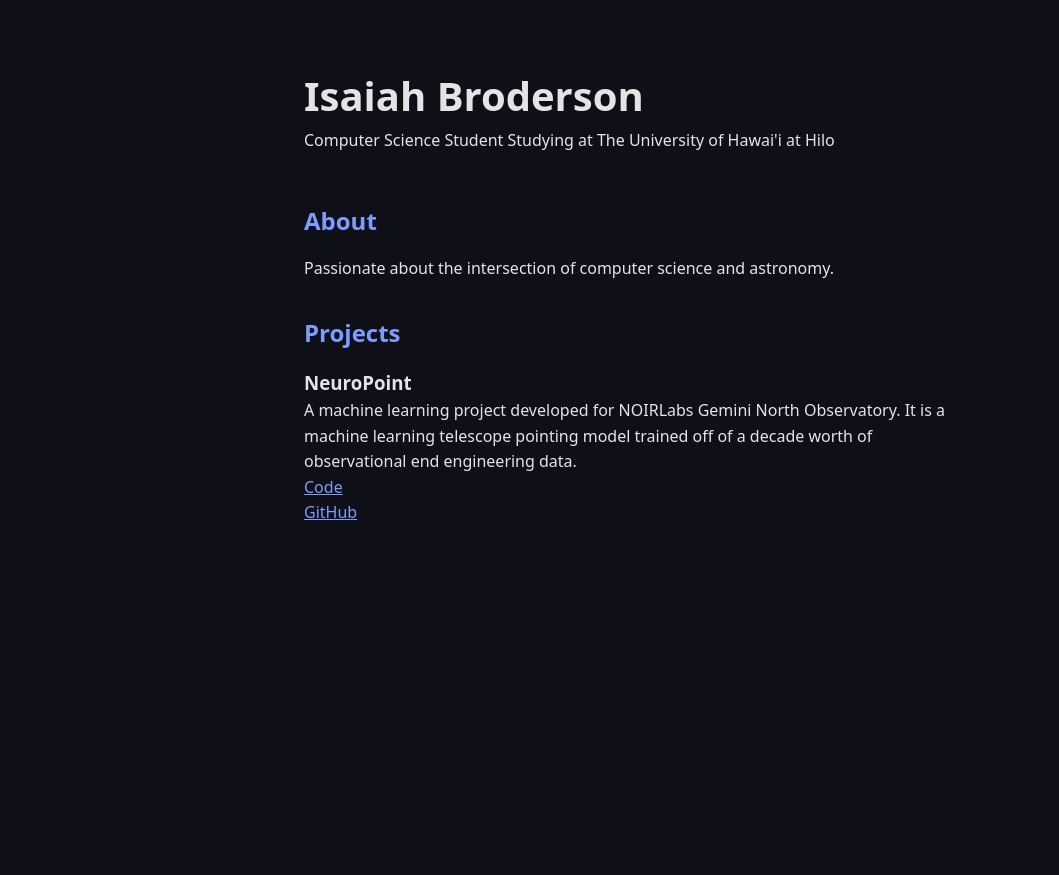
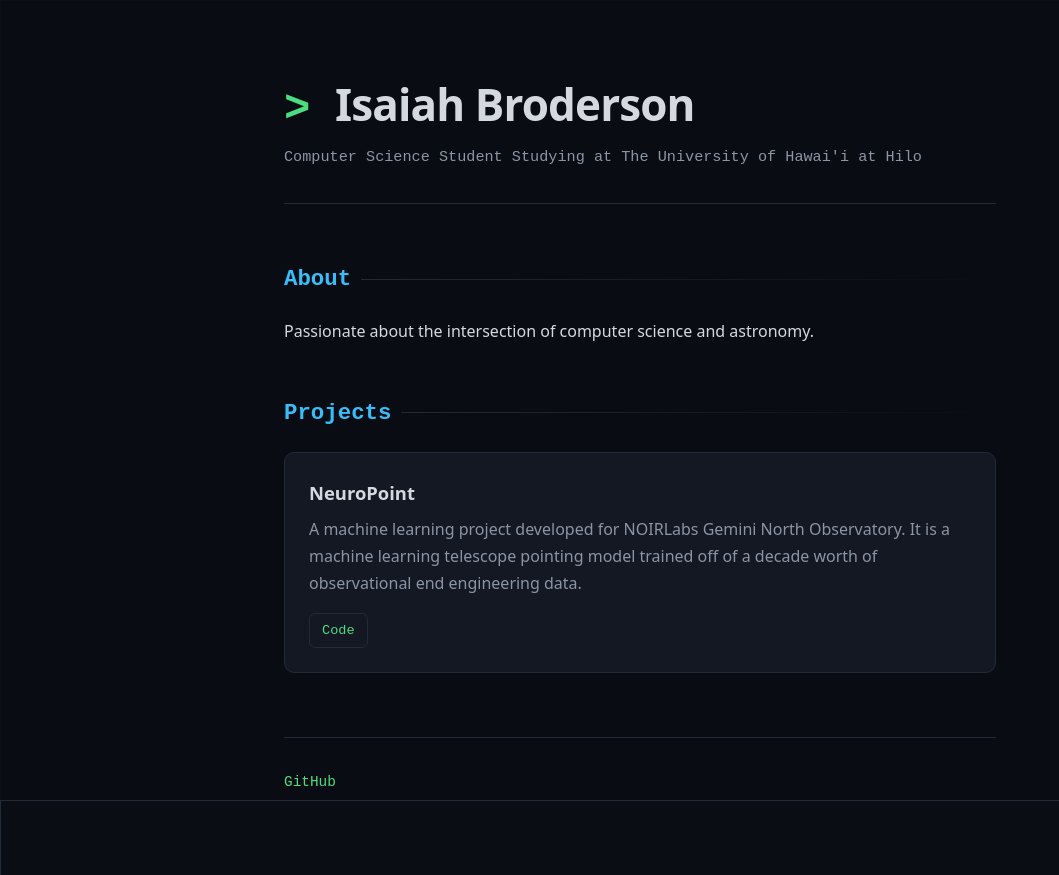
Before and after one commit to IsaiahKoamalu/IsaiahBroderson.github.io, a plain HTML site: page index.html in a window 1280 px wide. Shown: the whole page, without its empty margins (0-1059 px from the left). Before the commit the page ends 800 px from the top, so only its background shows below. Drawn offline with Linux system fonts and the light colour scheme.

Commit message:
Refactor CSS variables and styles for better design
Updated CSS variables for improved theming and readability. Adjusted various styles for body, headers, sections, and project cards.

```diff
--- a/style.css
+++ b/style.css
@@ -1,22 +1,163 @@
 :root {
-  --bg: #0f0f17;
-  --fg: #e4e4e7;
-  --accent: #7c9cff;
+  --bg:        #0a0e14;   /* page background */
+  --surface:   #131822;   /* cards / raised areas */
+  --border:    #232a38;   /* subtle dividers */
+  --fg:        #d4d9e0;   /* main text */
+  --fg-dim:    #8b95a5;   /* muted text */
+  --accent:    #4ade80;   /* primary accent (terminal green) */
+  --accent-2:  #38bdf8;   /* secondary accent (cyan) */
+  --glow:      rgba(74, 222, 128, 0.15);
+
+  --font-body: system-ui, -apple-system, sans-serif;
+  --font-mono: "SF Mono", "Fira Code", "JetBrains Mono", monospace;
 }
 
 * { box-sizing: border-box; margin: 0; padding: 0; }
 
+html { scroll-behavior: smooth; }
+
 body {
-  font-family: system-ui, sans-serif;
+  font-family: var(--font-body);
   background: var(--bg);
   color: var(--fg);
-  line-height: 1.6;
-  max-width: 720px;
+  line-height: 1.7;
+  max-width: 760px;
   margin: 0 auto;
-  padding: 4rem 1.5rem;
+  padding: 5rem 1.5rem;
+  /* faint grid texture in the background */
+  background-image:
+    linear-gradient(var(--border) 1px, transparent 1px),
+    linear-gradient(90deg, var(--border) 1px, transparent 1px);
+  background-size: 40px 40px;
+  background-attachment: fixed;
 }
 
-header { margin-bottom: 3rem; }
-h1 { font-size: 2.5rem; }
-h2 { margin: 2rem 0 1rem; color: var(--accent); }
-a { color: var(--accent); }
+/* dim the grid so text stays readable */
+body::before {
+  content: "";
+  position: fixed;
+  inset: 0;
+  background: var(--bg);
+  opacity: 0.92;
+  z-index: -1;
+}
+
+/* ---------- Header ---------- */
+header {
+  margin-bottom: 3.5rem;
+  padding-bottom: 2rem;
+  border-bottom: 1px solid var(--border);
+}
+
+h1 {
+  font-size: 2.75rem;
+  font-weight: 700;
+  letter-spacing: -0.02em;
+  line-height: 1.1;
+}
+
+/* little terminal prompt before the name */
+h1::before {
+  content: "> ";
+  color: var(--accent);
+  font-family: var(--font-mono);
+}
+
+header p {
+  color: var(--fg-dim);
+  font-family: var(--font-mono);
+  font-size: 0.95rem;
+  margin-top: 0.75rem;
+}
+
+/* ---------- Sections ---------- */
+section { margin-bottom: 3rem; }
+
+h2 {
+  font-size: 1.4rem;
+  color: var(--accent-2);
+  font-family: var(--font-mono);
+  margin-bottom: 1.25rem;
+  display: flex;
+  align-items: center;
+  gap: 0.6rem;
+}
+
+/* accent line trailing each heading */
+h2::after {
+  content: "";
+  flex: 1;
+  height: 1px;
+  background: linear-gradient(90deg, var(--border), transparent);
+}
+
+/* ---------- Project cards ---------- */
+#projects article {
+  background: var(--surface);
+  border: 1px solid var(--border);
+  border-radius: 10px;
+  padding: 1.5rem;
+  margin-bottom: 1rem;
+  transition: border-color 0.2s ease, box-shadow 0.2s ease, transform 0.2s ease;
+}
+
+#projects article:hover {
+  border-color: var(--accent);
+  box-shadow: 0 0 0 1px var(--accent), 0 8px 30px var(--glow);
+  transform: translateY(-2px);
+}
+
+h3 {
+  font-size: 1.15rem;
+  margin-bottom: 0.5rem;
+}
+
+#projects article p {
+  color: var(--fg-dim);
+  margin-bottom: 1rem;
+}
+
+/* ---------- Links ---------- */
+a {
+  color: var(--accent);
+  text-decoration: none;
+  border-bottom: 1px solid transparent;
+  transition: border-color 0.15s ease, color 0.15s ease;
+}
+
+a:hover {
+  color: var(--accent-2);
+  border-bottom-color: var(--accent-2);
+}
+
+/* project links look like small tags */
+#projects a {
+  font-family: var(--font-mono);
+  font-size: 0.85rem;
+  display: inline-block;
+  padding: 0.3rem 0.75rem;
+  border: 1px solid var(--border);
+  border-radius: 6px;
+  margin-right: 0.5rem;
+}
+
+#projects a:hover {
+  border-color: var(--accent);
+  background: var(--glow);
+}
+
+/* ---------- Footer ---------- */
+footer {
+  margin-top: 4rem;
+  padding-top: 2rem;
+  border-top: 1px solid var(--border);
+  color: var(--fg-dim);
+  font-family: var(--font-mono);
+  font-size: 0.9rem;
+}
+
+/* ---------- Responsive ---------- */
+@media (max-width: 480px) {
+  body { padding: 3rem 1.25rem; }
+  h1 { font-size: 2rem; }
+}
```
